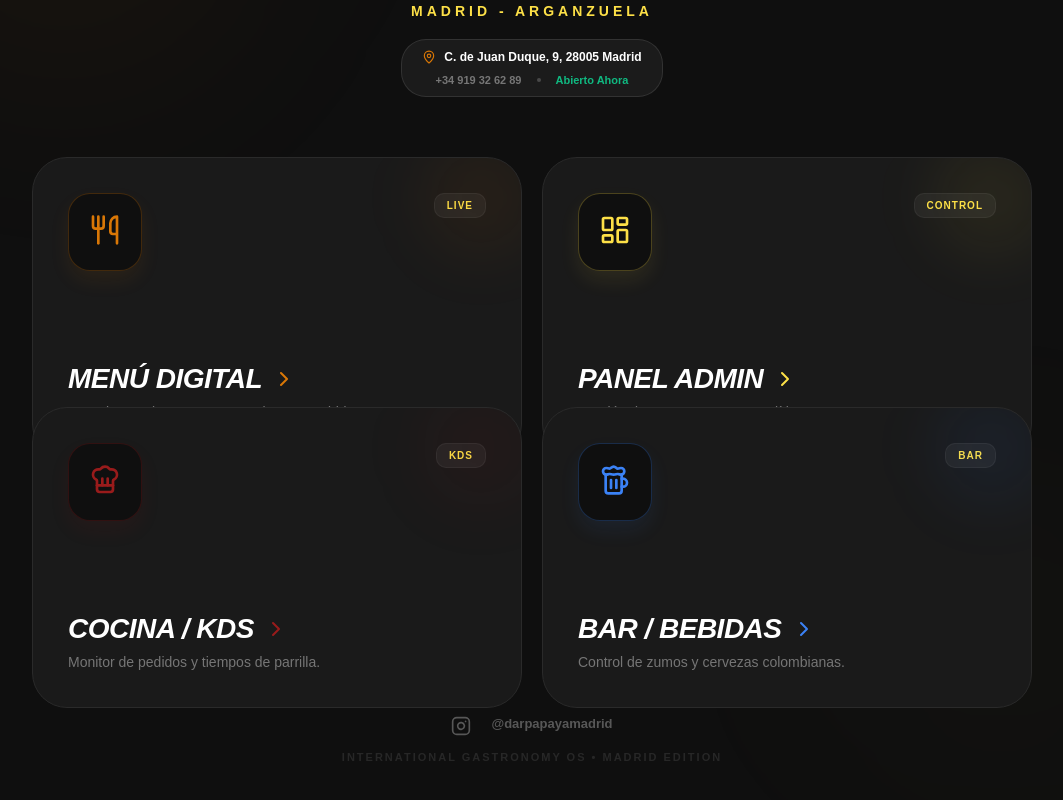
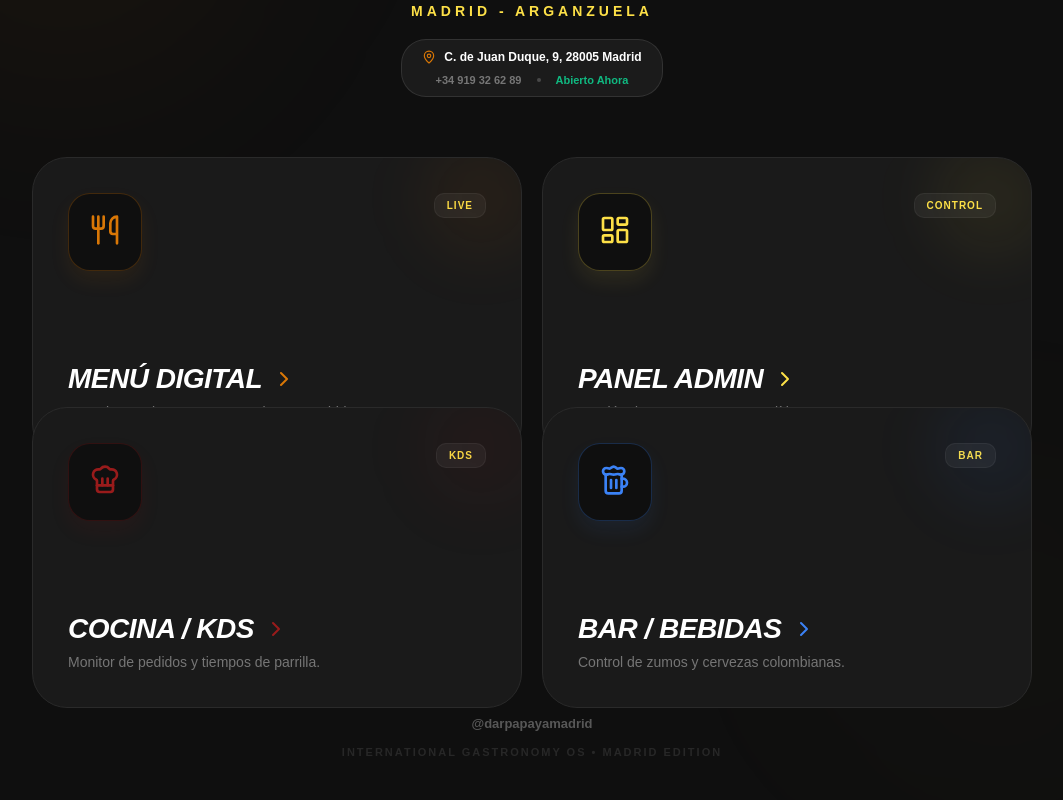
Before and after one commit to KaBooMC/DarPapaya-App, a Next.js app: page / in a window 1280 px wide. Shown: the part 294-1094 px from the top of the page, without its empty margins (108-1171 px from the left). Built offline with nearby package versions, Linux system fonts and the light colour scheme.

Commit message:
Fix: Build error in page.tsx (removed Instagram icon)

```diff
--- a/src/app/page.tsx
+++ b/src/app/page.tsx
@@ -1,6 +1,6 @@
 'use client'
 import Link from 'next/link'
-import { Utensils, LayoutDashboard, ChefHat, Beer, MapPin, ChevronRight, Star, Instagram } from 'lucide-react'
+import { Utensils, LayoutDashboard, ChefHat, Beer, MapPin, ChevronRight, Star } from 'lucide-react'
 
 const BRAND = {
   orange: '#D97706',
@@ -143,10 +143,7 @@ export default function Home() {
 
         {/* FOOTER */}
         <footer style={{ marginTop: '20px', textAlign: 'center', display: 'flex', flexDirection: 'column', alignItems: 'center', gap: '15px' }}>
-          <div style={{ display: 'flex', gap: '20px' }}>
-            <Instagram size={20} color="rgba(255,255,255,0.3)" />
-            <span style={{ color: 'rgba(255,255,255,0.3)', fontWeight: '700', fontSize: '13px' }}>@darpapayamadrid</span>
-          </div>
+          <span style={{ color: 'rgba(255,255,255,0.3)', fontWeight: '700', fontSize: '13px' }}>@darpapayamadrid</span>
           <p style={{ margin: 0, fontSize: '11px', fontWeight: '900', color: 'rgba(255,255,255,0.1)', textTransform: 'uppercase', letterSpacing: '2px' }}>
             International Gastronomy OS • Madrid Edition
           </p>
```
